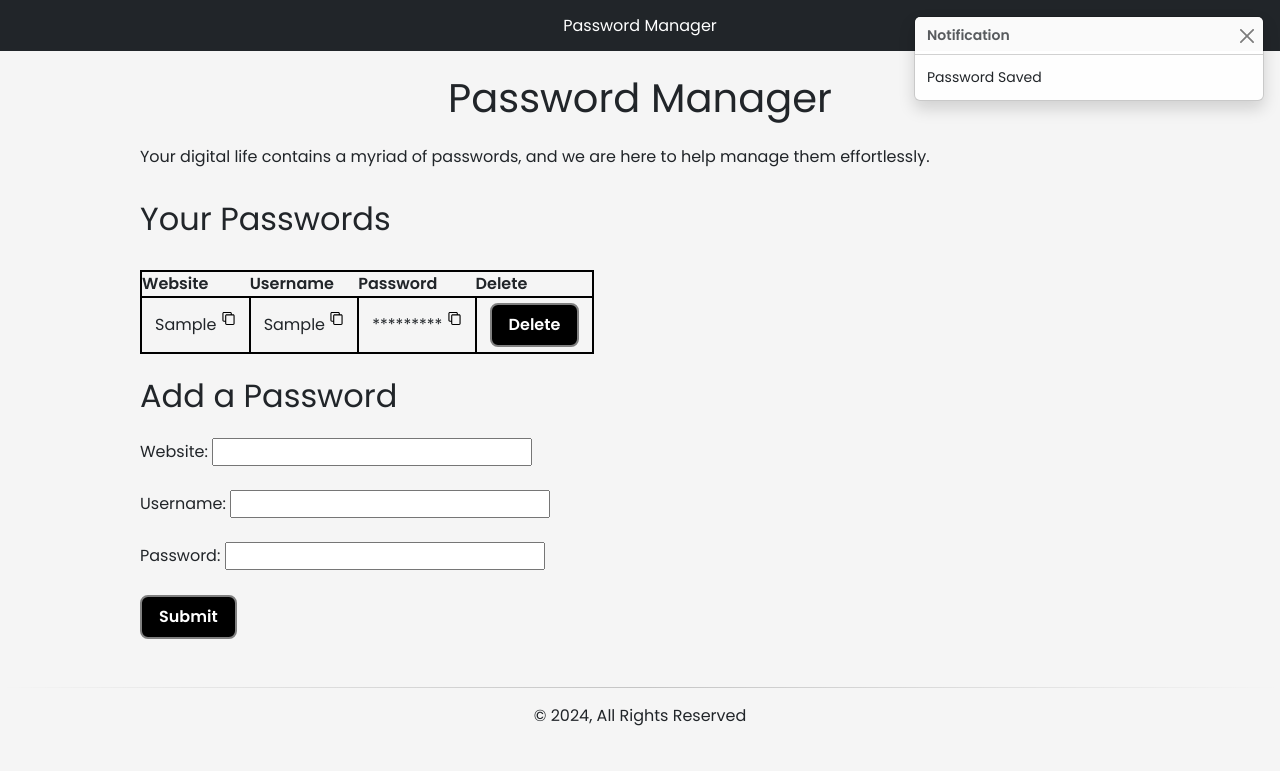
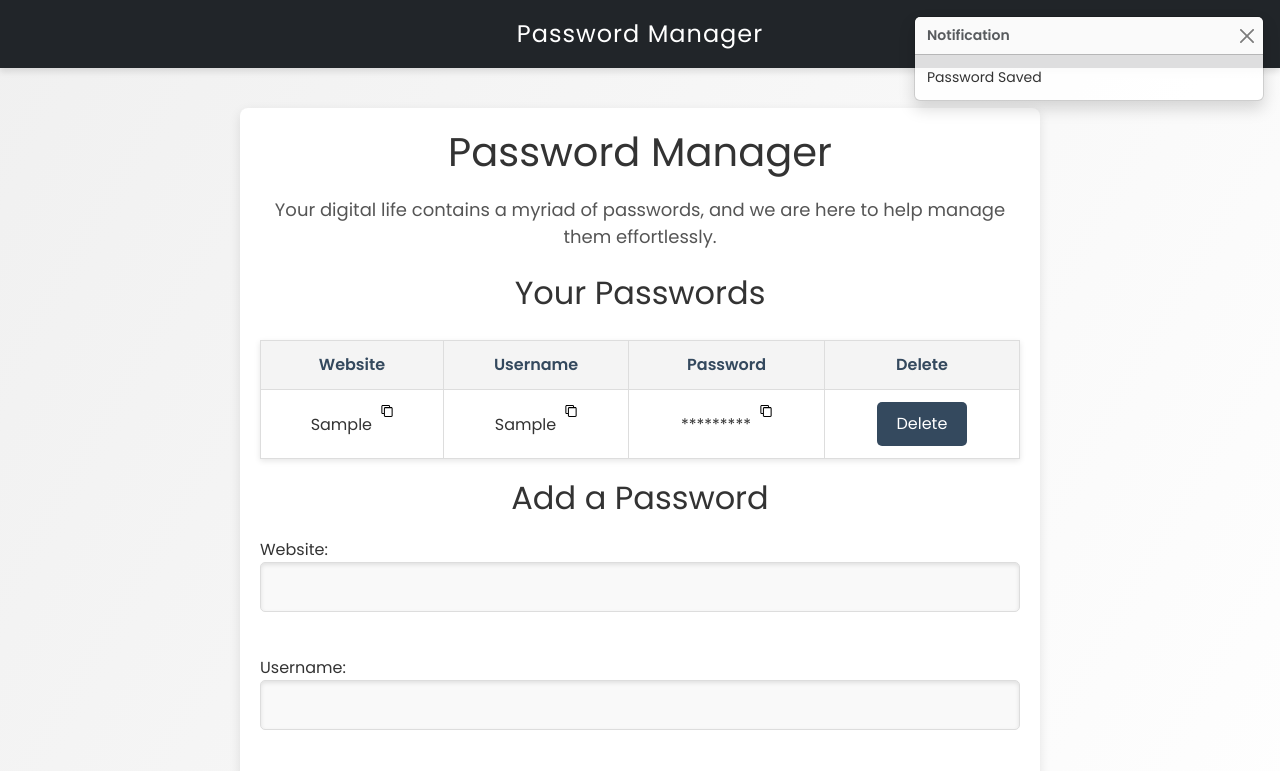
Before and after one commit to hardeep04/PasswordManager, a plain HTML site: page index.html in a window 1280 px wide. Both pictures are taken after typing "Sample", "Sample", "Sample123" into the empty fields and a click on the button "Submit". Shown: the top 771 px of the page. Drawn offline with nearby package versions, Linux system fonts and the light colour scheme.

Commit message:
Update style.css

```diff
--- a/style.css
+++ b/style.css
@@ -1,100 +1,121 @@
-@import url('https://fonts.googleapis.com/css2?family=Noto+Sans:ital,wght@0,700;1,300&family=Poppins:wght@300;400;600&display=swap');
+@import url('https://fonts.googleapis.com/css2?family=Noto+Sans:wght@700&family=Poppins:wght@300;400;600&display=swap');
 
-* {
+img {
+    cursor: pointer;
+    position: relative;
+    bottom: 7px;
+    width: 12px;
+    height: 12px;
+    margin-left: 5px;
+    vertical-align: super;
+}
+
+*{
     margin: 0;
     padding: 0;
     font-family: 'Noto Sans', sans-serif;
     font-family: 'Poppins', sans-serif;
+    box-sizing: border-box;
 }
 
-body{
-    background-color: whitesmoke;
+body {
+    background: linear-gradient(120deg, #f0f0f0, #ffffff);
+    color: #333;
 }
 
 nav {
-    background-color: black;
-    color: white;
-    padding: 12px 3px;
-    display: flex;
-    justify-content: space-between;
+    background-color: #34495e;
+    color: #fff;
+    padding: 15px;
+    text-align: center;
+    font-size: 24px;
+    font-weight: bold;
+    letter-spacing: 1px;
+    box-shadow: 0 4px 6px rgba(0, 0, 0, 0.1);
 }
 
-.logo{
-    margin: 0 23px;
-    font-weight: 800;
-    font-size: 25px;
+.container {
+    max-width: 800px;
+    margin: 40px auto;
+    padding: 20px;
+    background-color: #fff;
+    border-radius: 8px;
+    box-shadow: 0 4px 12px rgba(0, 0, 0, 0.1);
+}
+
+h1, h2 {
+    text-align: center;
+    margin-bottom: 20px;
+}
+
+p {
+    text-align: center;
+    font-size: 18px;
+    color: #555;
+}
+
+table {
+    width: 100%;
+    margin-bottom: 20px;
+    border-collapse: collapse;
+    box-shadow: 0 2px 6px rgba(0, 0, 0, 0.1);
+}
+
+th, td {
+    padding: 12px 20px;
+    border: 1px solid #ddd;
+    text-align: center;
+}
+
+th {
+    background-color: #f4f4f4;
+    color: #34495e;
+}
+
+td img {
+    margin-left: 5px;
     cursor: pointer;
 }
 
-ul {
-    display: flex;
-    margin: 0 23px;
-    align-items: center;
+.btn, .btnsm {
+    display: inline-block;
+    padding: 10px 20px;
+    background-color: #34495e;
+    color: white;
+    border-radius: 5px;
+    border: none;
+    cursor: pointer;
+    transition: background 0.3s ease;
 }
 
-ul > li {
-    list-style: none;
-    margin: 0 13px;
-    cursor: pointer;
+.btn:hover, .btnsm:hover {
+    background-color: #2c3e50;
 }
 
-ul > li:hover{
-    color: white;
-
+input[type="text"], input[type="password"] {
+    width: 100%;
+    padding: 12px;
+    margin-bottom: 20px;
+    border: 1px solid #ddd;
+    border-radius: 5px;
+    background: #f9f9f9;
+    box-shadow: inset 0 2px 4px rgba(0, 0, 0, 0.1);
 }
 
-table, td, tr{
-    border: 2px solid black;
-    border-collapse: collapse;
-    padding: 5px 13px;
+input[type="text"]:focus, input[type="password"]:focus {
+    outline: none;
+    border-color: #34495e;
 }
 
-.container {
-    max-width: 80vw;
-    margin: 23px auto;
+.styled-line {
+    border: none;
+    height: 1px;
+    background: linear-gradient(to right, rgba(255, 255, 255, 0), #333, rgba(255, 255, 255, 0));
 }
 
-h1, h2, h3 {
-    margin: 23px 0;
+#alert {
+    color: rgb(0, 0, 0);
+    display: none;
+    font-family:Arial, Helvetica, sans-serif;
+    font-weight: bold;
 }
-
-.btn{
-    padding: 8px 17px;
-    background: black;
-    color: white;
-    font-weight: 900;
-    border: 2px solid gray;
-    border-radius: 8px;
-    margin: 25px 0;
-    cursor: pointer;
-}
-
-.btnsm{
-    padding: 8px 17px;
-    background: black;
-    color: white;
-    font-weight: 900;
-    border: 2px solid gray;
-    border-radius: 8px;
-    cursor: pointer;
-}
-
-img{
-    cursor: pointer;
-    position: relative;
-    bottom: 7px;
-    width: 15px;
-    height: 13px;
-}
-
-#alert{
-    display: none;
-}
-
-/* styles.css */
-
-.styled-line {
-    border: none; /* Remove default border */
-    height: 1px; /* Set the height of the line */
-    background: linear-gradient(to right, rgba(255, 255, 255, 0), #333, rgba(255, 255, 255, 0)); /* Create a gradient from transparent to the line color to transparent */
-}
```
